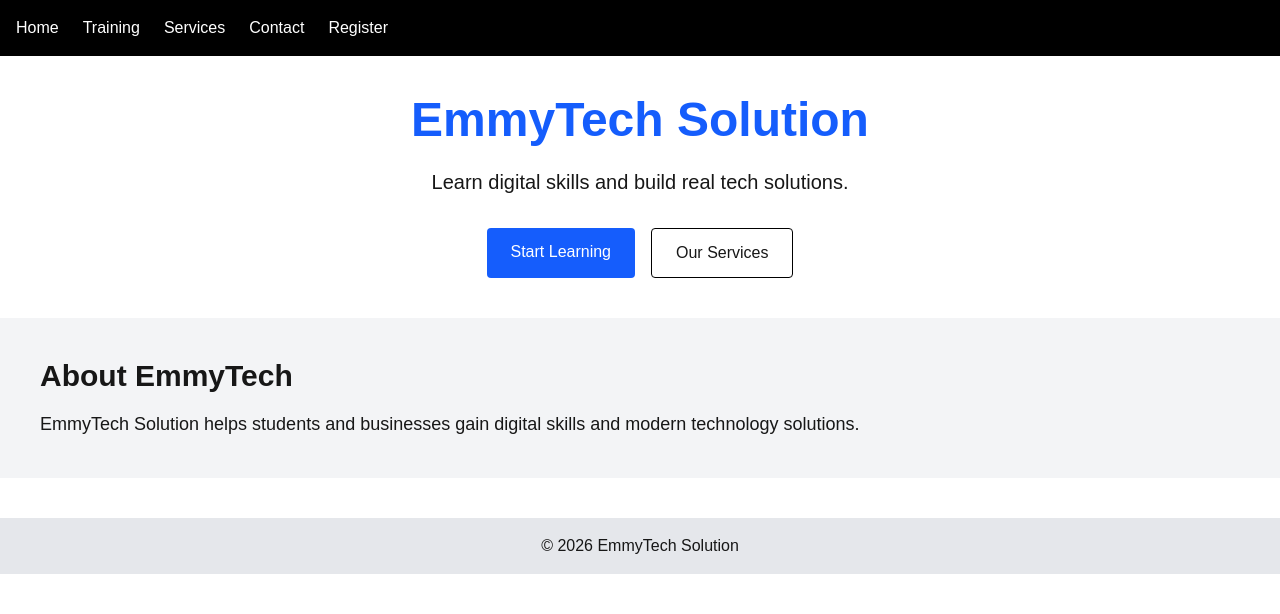
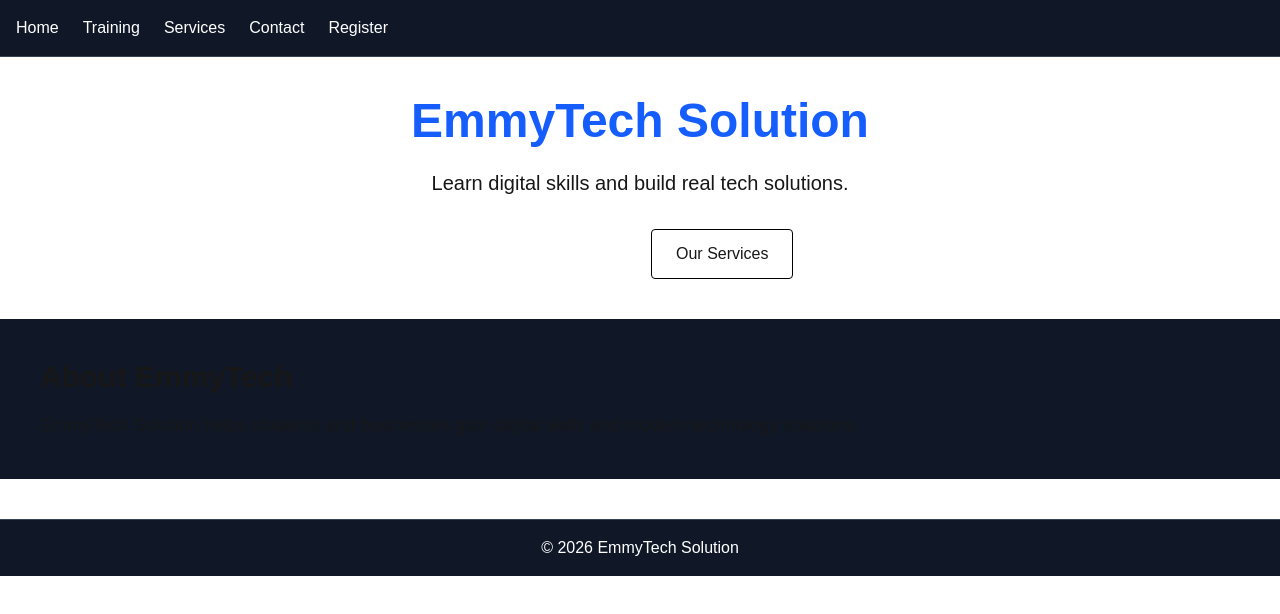
Before and after one commit to Emmanuel-Imeh/EmmyTechSolution, a Next.js app: page / in a window 1280 px wide. Shown: the top 614 px of the page. Built offline with nearby package versions, Linux system fonts and the light colour scheme.

Commit message:
fix: update layout and page components

```diff
--- a/app/layout.js
+++ b/app/layout.js
@@ -10,7 +10,7 @@ export const metadata = {
 export default function RootLayout({ children }) {
   return (
     <html lang="en">
-      <body>
+      <body className="bg-black text-white">
 
         <Navbar />
 
--- a/app/page.js
+++ b/app/page.js
@@ -19,7 +19,7 @@ export default function Home() {
 
           <Link
             href="/training"
-            className="bg-blue-600 text-white px-6 py-3 rounded"
+            className="text-cyan-400 text-white px-6 py-3 rounded"
           >
             Start Learning
           </Link>
@@ -36,7 +36,7 @@ export default function Home() {
       </section>
 
       {/* ABOUT SECTION */}
-      <section className="p-10 bg-gray-100">
+      <section className="p-10 bg-gray-900">
 
         <h2 className="text-3xl font-bold">
           About EmmyTech
--- a/components/Footer.js
+++ b/components/Footer.js
@@ -1,6 +1,6 @@
 export default function Footer() {
   return (
-    <footer className="bg-gray-200 p-4 mt-10 text-center">
+    <footer className="bg-gray-900 text-white p-4 mt-10 text-center border-t border-gray-700">
 
       <p>
         © 2026 EmmyTech Solution
--- a/components/Navbar.js
+++ b/components/Navbar.js
@@ -2,29 +2,19 @@ import Link from "next/link";
 
 export default function Navbar() {
   return (
-    <nav className="bg-black text-white p-4">
+    <nav className="bg-gray-900 text-white p-4 border-b border-gray-700">
 
       <div className="flex gap-6">
 
-        <Link href="/">
-          Home
-        </Link>
+        <Link href="/">Home</Link>
 
-        <Link href="/training">
-          Training
-        </Link>
+        <Link href="/training">Training</Link>
 
-        <Link href="/services">
-          Services
-        </Link>
+        <Link href="/services">Services</Link>
 
-        <Link href="/contact">
-          Contact
-        </Link>
+        <Link href="/contact">Contact</Link>
 
-	<Link href="/register">
-	  Register
-	</Link>
+        <Link href="/register">Register</Link>
 
       </div>
 
```
